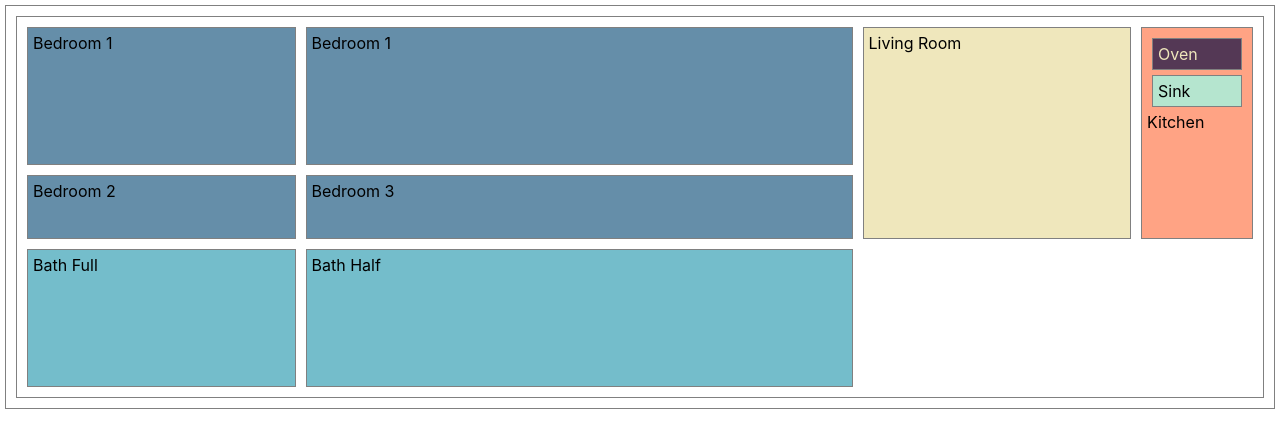
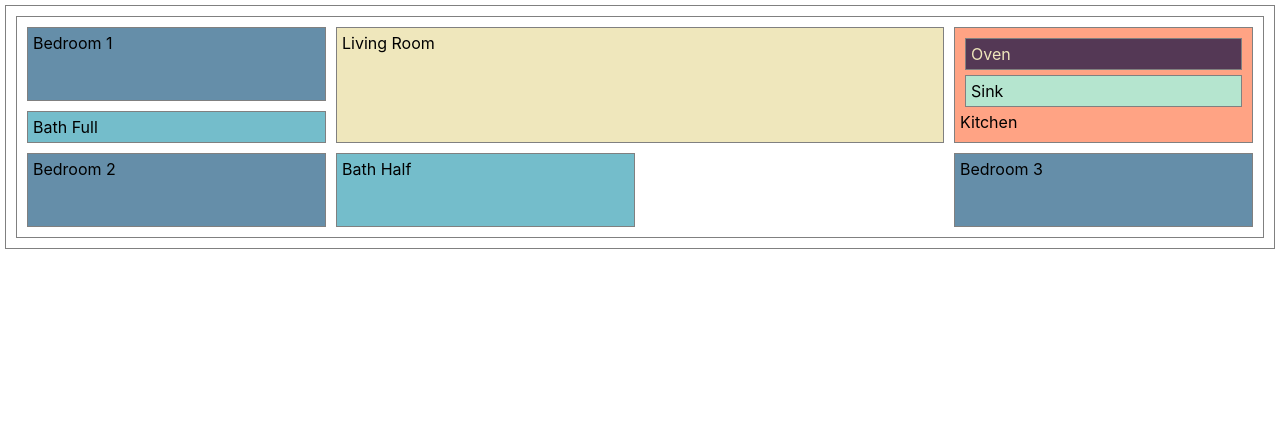
Before and after one commit to haaayd/floorplan-lab, a React (Create React App) app: page / in a window 1280 px wide. Shown: the top 448 px of the page. Built offline with nearby package versions, Linux system fonts and the light colour scheme.

Commit message:
floorplan layout correct location with gaps

```diff
--- a/src/App.css
+++ b/src/App.css
@@ -39,7 +39,7 @@
 
 #floorp {
   display: grid;
-  grid-template-columns: 1fr 2fr 1fr;
+  grid-template-columns: 1fr 1fr 1fr 1fr;
   grid-template-rows: 2fr 1fr 2fr;
 }
 
@@ -51,17 +51,14 @@
 
 .livingroom{
   background-color: #EFE7BC;
-  display: grid;
   grid-row: 1/3;
-  grid-column: 3/4;
+  grid-column: 2/4;
 
 }
 .kitchen {
-  grid-template-columns: 1fr 1fr;
+
   grid-row: 1/3;
-  grid-column: 4/5;
-  height: 200px;
-  width: 100px;
+  grid-column: 4;
   background-color: #FFA384;
 
 }
@@ -85,11 +82,33 @@
   background-color: #658EA9;
 
 }
-#bedroom-1{
-  display: grid;
-
+#bed-1{
+grid-row: 1/2;
+grid-column: 1/2;
 
 }
+#bed-3 {
+  grid-row: 3;
+  grid-column: 4;
+
+}
+#bed-2 {
+  grid-row: 3;
+  grid-column: 1;
+
+}
+
 .bath {
   background-color: #74BDCB;
 }
+
+
+#bath-Full {
+  grid-row: 1;
+  grid-column: 2/3;
+}
+#bath-Half {
+  grid-row: 3;
+  grid-column: 2/3;
+
+}
--- a/src/FloorPlan.jsx
+++ b/src/FloorPlan.jsx
@@ -10,11 +10,11 @@
     <Bedroom bedNum={1} />
     <Kitchen />
     <LivingRoom />
-    <Bedroom bedNum={1} />
+    <Bath size="Full"/>
     <Bedroom bedNum={2} />
+    <Bath size="Half"/>
     <Bedroom bedNum={3} />
-    <Bath size="Full"/>
-    <Bath size="Half"/>
+
     </div>
 
   );
```
